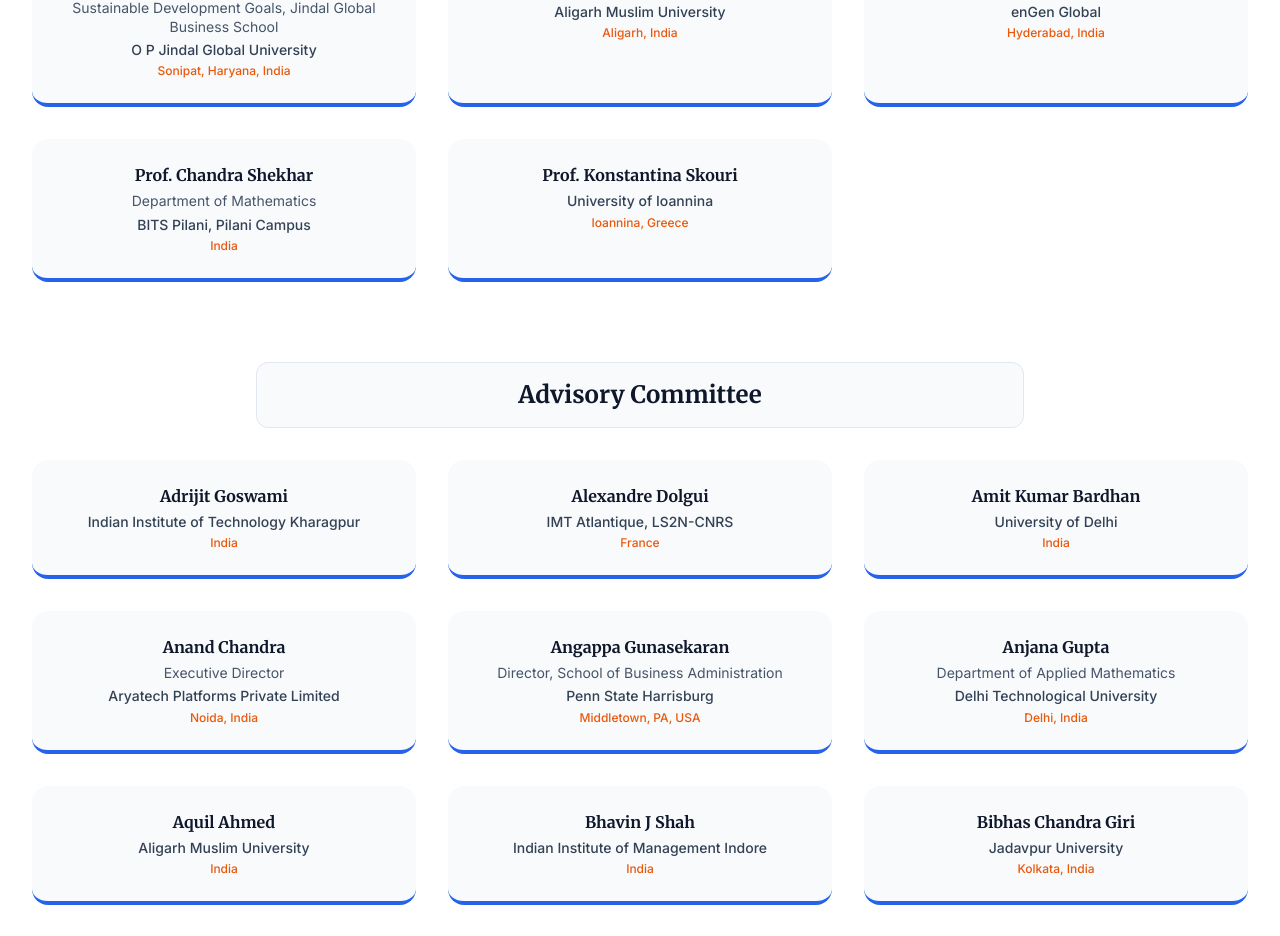
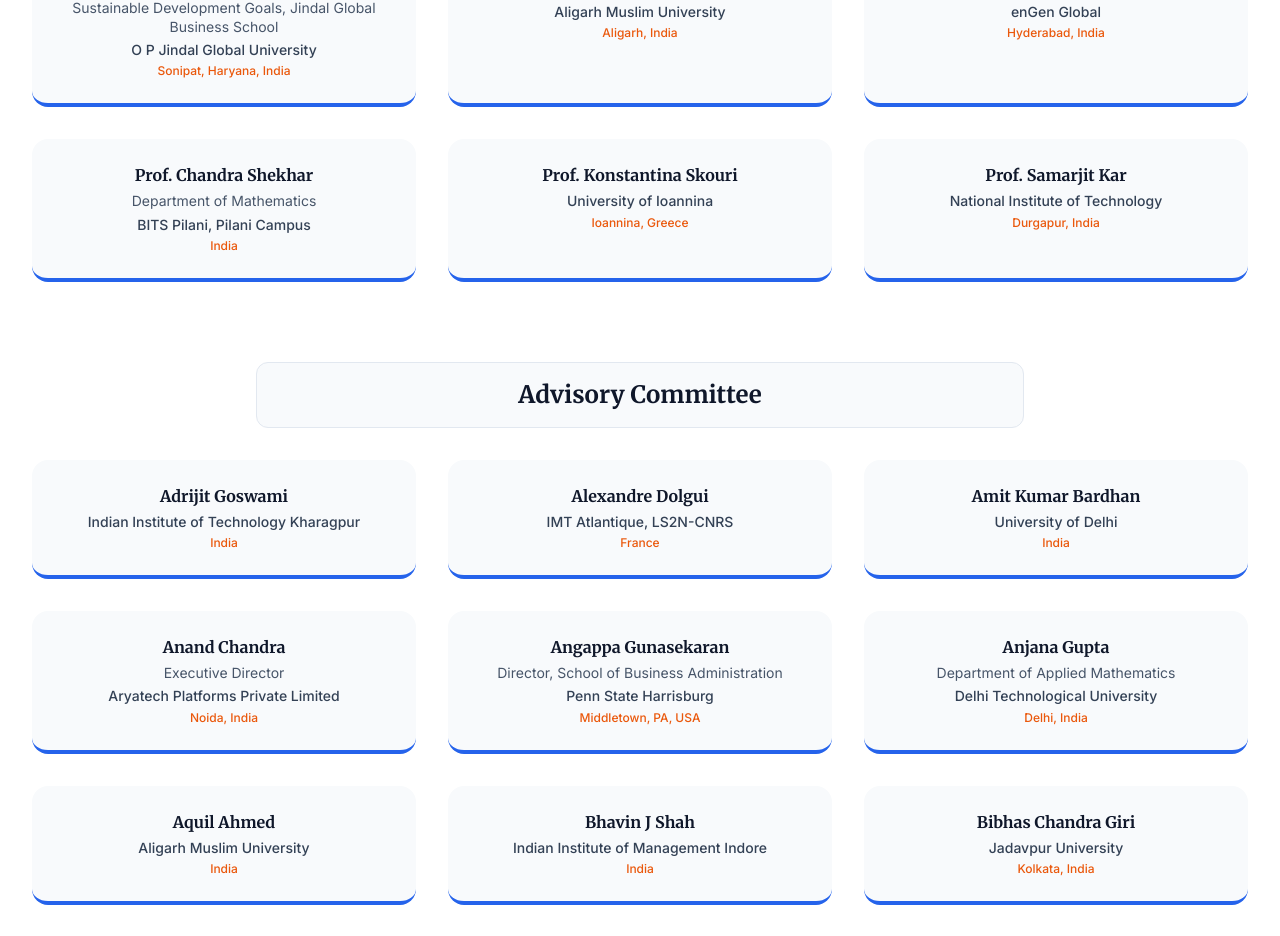
Before and after one commit to vikrantwiz02/ORSI-Conference-2025, a React (Vite) app: page / in a window 1280 px wide. Shown: the part 8407-9343 px from the top of the page. Built offline with nearby package versions, Linux system fonts and the light colour scheme.

Commit message:
feat: add Prof. Samarjit Kar to the Speakers list

```diff
--- a/constants.ts
+++ b/constants.ts
@@ -166,7 +166,13 @@
     post: "",
     institution: "University of Ioannina",
     location: "Ioannina, Greece"
-  }
+  },
+  {
+    name: "Prof. Samarjit Kar",
+    post: "",
+    institution: "National Institute of Technology",
+    location: "Durgapur, India"
+  },
 ];
 
 export const ADVISORY_COMMITTEE = [
```
